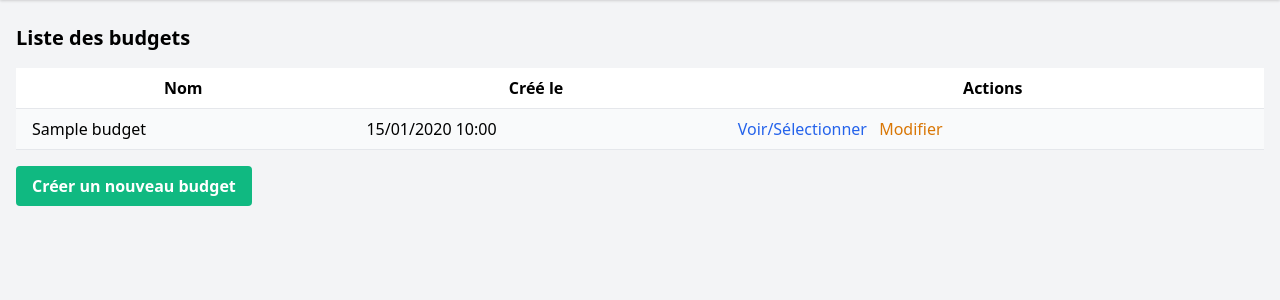
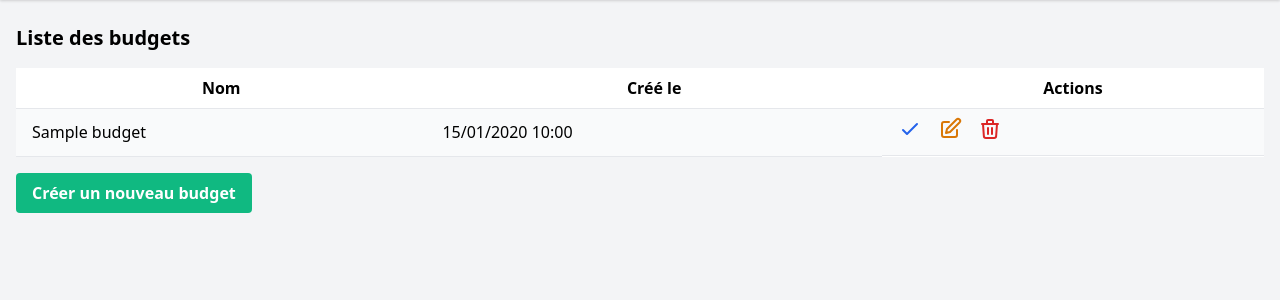
Before and after one commit to BaptisteRabouin/Budgetapp, a Flask app: page /budgets in a window 1280 px wide. Shown: the part 72-372 px from the top of the page. Run offline with Flask 3, Linux system fonts and the light colour scheme; the visitor is signed in with stand-in values (Sample User, id 1); tables that the repository leaves empty hold one stand-in row (values such as "Sample post").

Commit message:
manage budgets

```diff
--- a/app/routes.py
+++ b/app/routes.py
@@ -306,7 +306,8 @@ def create_budget():
 @login_required
 def budgets():
     budgets = Budget.query.order_by(Budget.created_at.desc()).all()
-    return render_template('budgets.html', budgets=budgets)
+    delete_form = DeleteForm()  # Crée une instance de DeleteForm
+    return render_template('budgets.html', budgets=budgets, delete_form=delete_form)
 
 
 
@@ -372,3 +373,25 @@ def edit_budget(budget_id):
             flash(f"Erreur lors de la modification du budget : {str(e)}", "error")
 
     return render_template('edit_budget.html', form=form, budget=budget)
+
+
+# Route pour supprimer un budget
+@app.route('/delete_budget/<int:budget_id>', methods=['POST'])
+@login_required
+def delete_budget(budget_id):
+    budget = Budget.query.get_or_404(budget_id)
+
+    # Vérifie si le budget est actif avant de le supprimer
+    if session.get('active_budget_id') == budget_id:
+        session.pop('active_budget_id', None)  # Supprime le budget actif de la session
+
+    # Supprime toutes les charges et revenus associés au budget
+    Charge.query.filter_by(budget_id=budget_id).delete()
+    Revenue.query.filter_by(budget_id=budget_id).delete()
+    Person.query.filter_by(budget_id=budget_id).delete()
+
+    # Supprime le budget lui-même
+    db.session.delete(budget)
+    db.session.commit()
+    flash(f"Le budget '{budget.name}' a été supprimé avec succès.", "success")
+    return redirect(url_for('budgets'))
--- a/app/templates/budgets.html
+++ b/app/templates/budgets.html
@@ -17,19 +17,45 @@
         <tr class="bg-gray-50">
             <td class="py-2 px-4 border-b">{{ budget.name }}</td>
             <td class="py-2 px-4 border-b">{{ budget.created_at.strftime('%d/%m/%Y %H:%M') }}</td>
-            <td class="py-2 px-4 border-b">
+            <td class="py-2 px-4 border-b flex space-x-4">
+                <!-- Sélectionner -->
                 <a href="{{ url_for('select_budget', budget_id=budget.id) }}"
-                   class="text-blue-600 hover:text-blue-800">Voir/Sélectionner</a>
-                {% if session.get('current_budget_id') == budget.id %}
-                <span class="text-green-500 font-bold ml-2">(Sélectionné)</span>
+                   class="text-blue-600 hover:text-blue-800 focus:outline-none"
+                   title="Sélectionner">
+                    <svg xmlns="http://www.w3.org/2000/svg" class="h-6 w-6" fill="none" viewBox="0 0 24 24" stroke="currentColor">
+                        <path stroke-linecap="round" stroke-linejoin="round" stroke-width="2" d="M5 13l4 4L19 7" />
+                    </svg>
+                </a>
+                {% if session.get('active_budget_id') == budget.id %}
+            <!--    <span class="text-green-500 font-bold ml-2">(Sélectionné)</span> -->
                 {% endif %}
+
+                <!-- Modifier -->
                 <a href="{{ url_for('edit_budget', budget_id=budget.id) }}"
-                   class="text-yellow-600 hover:text-yellow-800 ml-2">Modifier</a>
+                   class="text-yellow-600 hover:text-yellow-800 focus:outline-none"
+                   title="Modifier">
+                    <svg xmlns="http://www.w3.org/2000/svg" class="h-6 w-6" fill="none" viewBox="0 0 24 24" stroke="currentColor">
+                        <path stroke-linecap="round" stroke-linejoin="round" stroke-width="2" d="M11 5H6a2 2 0 00-2 2v11a2 2 0 002 2h11a2 2 0 002-2v-5M18.5 2.5a2.121 2.121 0 013 3L12 15l-4 1 1-4 9.5-9.5z" />
+                    </svg>
+                </a>
+
+                <!-- Supprimer -->
+                <form action="{{ url_for('delete_budget', budget_id=budget.id) }}" method="post" class="inline">
+                    {{ delete_form.hidden_tag() }}
+                    <button type="submit" class="text-red-600 hover:text-red-800 focus:outline-none"
+                            title="Supprimer">
+                        <svg xmlns="http://www.w3.org/2000/svg" class="h-6 w-6" fill="none" viewBox="0 0 24 24" stroke="currentColor">
+                            <path stroke-linecap="round" stroke-linejoin="round" stroke-width="2" d="M19 7l-.867 12.142A2 2 0 0116.138 21H7.862a2 2 0 01-1.995-1.858L5 7m5 4v6m4-6v6m1-10V4a1 1 0 00-1-1h-4a1 1 0 00-1 1v3M4 7h16" />
+                        </svg>
+                    </button>
+                </form>
             </td>
         </tr>
         {% endfor %}
     </tbody>
 </table>
 <a href="{{ url_for('create_budget') }}"
-   class="mt-4 inline-block bg-green-500 hover:bg-green-700 text-white font-bold py-2 px-4 rounded">Créer un nouveau budget</a>
+   class="mt-4 inline-block bg-green-500 hover:bg-green-700 text-white font-bold py-2 px-4 rounded">
+    Créer un nouveau budget
+</a>
 {% endblock %}
```
